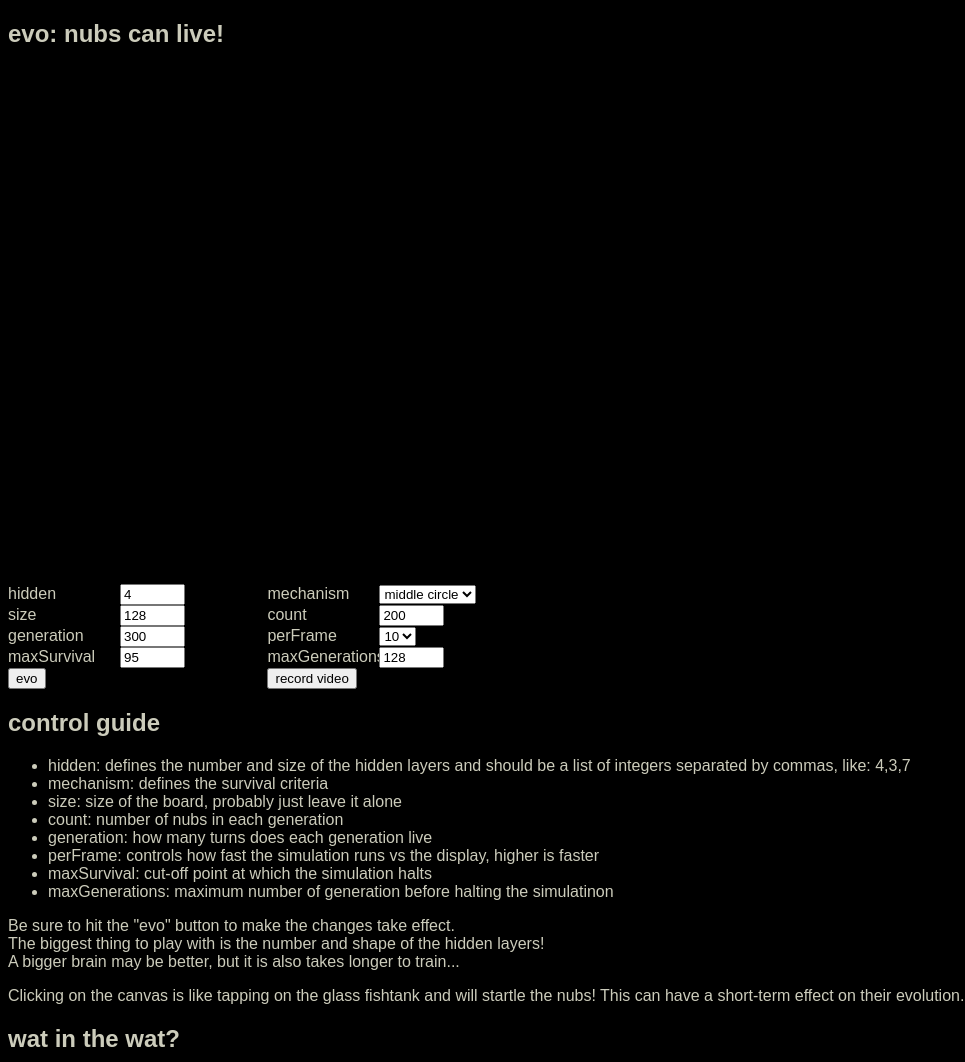
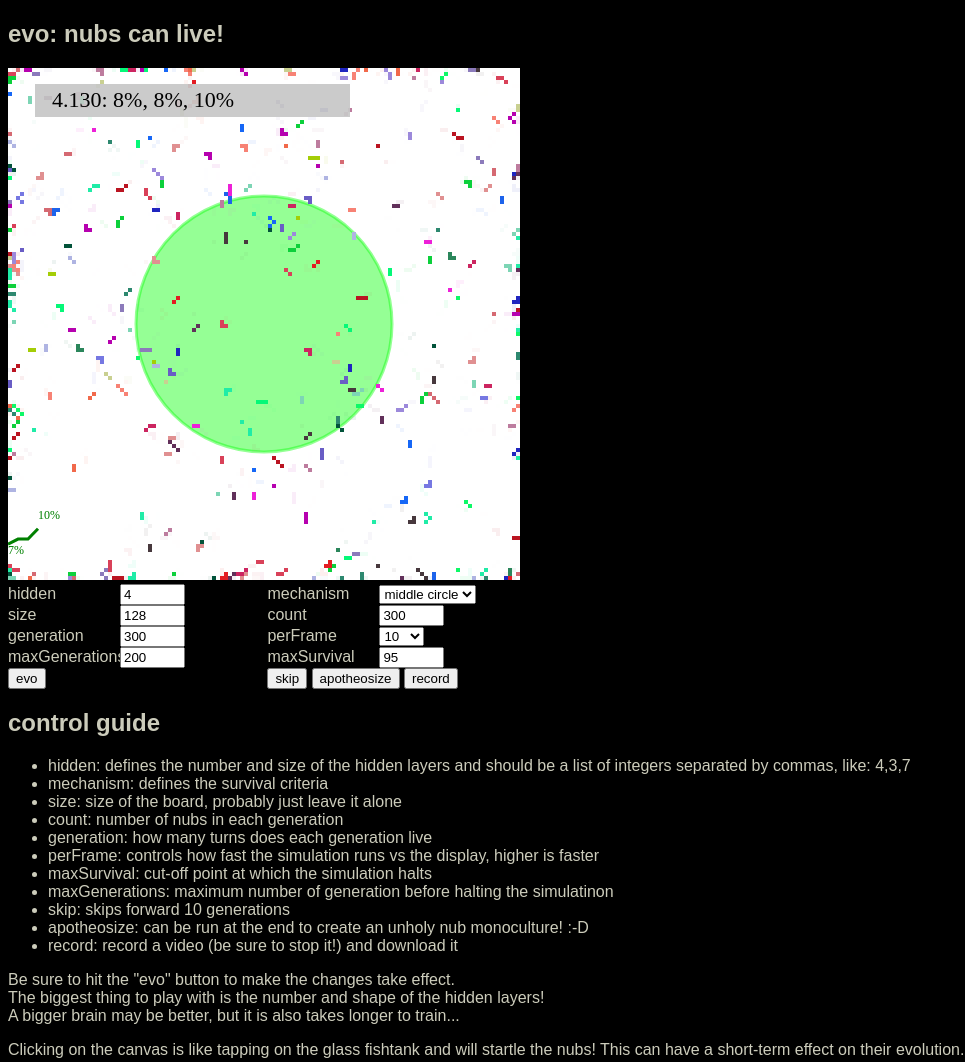
Before and after one commit to luckybit4755/i-can-has-neural-network, a website: page standalone/html/evo/evo.html in a window 1280 px wide. Shown: the top 1062 px of the page, without its empty margins (0-965 px from the left). Drawn offline with Linux system fonts and the light colour scheme.

Commit message:
in a word: apotheosis

```diff
--- a/standalone/html/evo/evo.html
+++ b/standalone/html/evo/evo.html
@@ -8,6 +8,7 @@
 
 		<link rel="stylesheet" type="text/css" href="css/evo.css">
 
+		<script type="text/javascript" src="js/Drawing.js"></script>
 		<script type="text/javascript" src="js/Demo.js"></script>
 		<script type="text/javascript" src="js/Evo.js"></script>
 		<script type="text/javascript" src="js/Nub.js"></script>
@@ -44,7 +45,7 @@
 			</div>
 			<div>
 				<span><label>size</label><input size="5" name="size" value="128"></input></span>
-				<span><label>count</label><input size="5" name="nubCount" value="200"></input></span>
+				<span><label>count</label><input size="5" name="nubCount" value="300"></input></span>
 			</div>
 			<div>
 				<span><label>generation</label><input size="5" name="generation" value="300"></input></span>
@@ -53,13 +54,19 @@
 					<option>4</option>
 					<option selected="lul">10</option>
 					<option>20</option>
+					<option>100</option>
+					<option>999</option>
 				</select></span>
 			</div>
+				<span><label>maxGenerations</label><input size="5" name="maxGenerations" value="200"></input></span>
 				<span><label>maxSurvival</label><input size="5" name="maxSurvival" value="95"></input></span>
-				<span><label>maxGenerations</label><input size="5" name="maxGenerations" value="128"></input></span>
 			<div>
 				<span><button name="evo">evo</button></span>
-				<span><button name="record">record video</button></span>
+				<span>
+					<button name="skip">skip</button>
+					<button name="apotheosize">apotheosize</button>
+					<button name="record">record</button>
+				</span>
 			</div>
 		</controls>
 
@@ -77,6 +84,9 @@
 				<li>perFrame: controls how fast the simulation runs vs the display, higher is faster</li>
 				<li>maxSurvival: cut-off point at which the simulation halts</li>
 				<li>maxGenerations: maximum number of generation before halting the simulatinon</li>
+				<li>skip: skips forward 10 generations</skip>
+				<li>apotheosize: can be run at the end to create an unholy nub monoculture! :-D</li>
+				<li>record: record a video (be sure to stop it!) and download it</li>
 			</ul>
 			<div>Be sure to hit the "evo" button to make the changes take effect.</div>
 			<div>The biggest thing to play with is the number and shape of the hidden layers!</div>
@@ -168,6 +178,13 @@
 			them scurrying!
 		</p>
 		<p>
+			Final take away:
+			<ol>
+				<li><a href="https://youtu.be/1qNeGSJaQ9Q?t=144">relatable</a></li>
+				<li><a href="https://youtu.be/-UJ9K8lMxPA?t=29">less chaotic</a></li>
+			</ol>
+		</p>
+		<p>
 			Inspired in large part by
 			<a href="https://www.youtube.com/user/davidrandallmiller">davidrandallmiller</a>'s
 			<a href="https://www.youtube.com/watch?v=N3tRFayqVtk">video</a>
--- a/standalone/html/evo/js/Demo.js
+++ b/standalone/html/evo/js/Demo.js
@@ -1,6 +1,6 @@
 /**
  *
- * Mostly handles ui junk
+ * Managed Evo instances and handles the ui tasks.
  *
  */
 class Demo {
@@ -12,44 +12,57 @@ class Demo {
 
 	controller() {
 		this.controls = this.controls();
+		this.evoButton();
+		this.skip();
+		this.apotheosize();
+		this.record();
+	}
 
+	/////////////////////////////////////////////////////////////////////////////
+
+	evoButton() {
 		const button = this.controls.get( 'evo' )();
 		button.addEventListener( 'click', () => {
 			try {
+				this.disable( button );
 				this.click()
+				this.enable( button );
 			} catch ( e ) {
 				console.log( e );
 				// TODO: warn the user...
 			}
 		});
 		button.click();
-
-		const recordCanvas = new RecordCanvas( this.evo.canvas );
-
-		const record = this.controls.get( 'record' )();
-		record.addEventListener( 'click', () => {
-			if ( record.recording ) {
-				recordCanvas.stop();
-				record.recording = false;
-				record.textContent = 'record video';
-			} else {
-				recordCanvas.start();
-				record.recording = true;
-				record.textContent = 'stop recording';
-			}
-		});
 	}
 
 	click() {
+		const values = this.getValues();
+
+		this.evo.configure(
+			values.get( 'hidden' ),
+			values.get( 'size' ),
+			values.get( 'nubCount' ),
+			values.get( 'generation' ),
+			values.get( 'mechanism' ),
+			values.get( 'iterationsPerFrame' )
+		);
+		this.evo.run();
+	}
+
+	// parsing and validation
+	getValues() {
 		const errors = [];
 
-		// parsing and validation
 		const values = new Map();
 		for ( const [key,get] of this.controls ) {
 			let value = get();
+
+			// skip the buttons
+			if ( 'object' === typeof( value ) ) {
+				continue;
+			}
+
 			switch ( key ) {
-				case 'record':
-				case 'evo': break;
 				case 'hidden':
 					const hidden = value
 						.replace( /[^0-9]+/g, ' ' ).replace( /\s\s*/, ' ' ).trim()
@@ -75,16 +88,60 @@ class Demo {
 			throw new Error( errors.join( '\n' ) );
 		}
 
-		this.evo.configure(
-			values.get( 'hidden' ),
-			values.get( 'size' ),
-			values.get( 'nubCount' ),
-			values.get( 'generation' ),
-			values.get( 'mechanism' ),
-			values.get( 'iterationsPerFrame' )
-		);
-		this.evo.run();
+		return values;
 	}
+
+	/////////////////////////////////////////////////////////////////////////////
+
+	skip() {
+		const skip = this.controls.get( 'skip' )();
+		skip.addEventListener( 'click', () => {
+			this.disable( skip );
+			this.evo.skip()
+			this.enable( skip );
+		});
+	}
+
+	/////////////////////////////////////////////////////////////////////////////
+
+	apotheosize() {
+		const apotheosize = this.controls.get( 'apotheosize' )();
+		apotheosize.addEventListener( 'click', () => {
+			this.disable( apotheosize );
+			this.evo.apotheosis();
+			this.enable( apotheosize );
+		});
+	}
+
+	/////////////////////////////////////////////////////////////////////////////
+
+	record()  {
+		const recordCanvas = new RecordCanvas( this.evo.canvas );
+		const record = this.controls.get( 'record' )();
+		record.addEventListener( 'click', () => {
+			if ( record.recording ) {
+				recordCanvas.stop();
+				record.recording = false;
+				record.textContent = 'record';
+			} else {
+				recordCanvas.start();
+				record.recording = true;
+				record.textContent = 'stop';
+			}
+		});
+	}
+
+	/////////////////////////////////////////////////////////////////////////////
+
+	disable( e ) {
+		e.setAttribute( 'disabled', 'x' );
+	}
+
+	enable( e ) {
+		e.removeAttribute( 'disabled' );
+	}
+
+	/////////////////////////////////////////////////////////////////////////////
 
 	controls() {
 		const controls = new Map();
--- a/standalone/html/evo/js/Drawing.js
+++ b/standalone/html/evo/js/Drawing.js
@@ -4,10 +4,23 @@
  *
  */
 class Drawing {
+
+	/////////////////////////////////////////////////////////////////////////////
+
+	static WHITE_A    = 'rgba(255,255,255,.93)';
+	static GREY_A     = 'rgba(200,200,200,.93)';
+	static GREY       = 'rgb(200,200,200)';
+	static LIGHT_GREY = 'rgb(222,222,222)';
+
+	static FONT       = '22px Comic-Sans';
+	static SMALL_FONT = '12px Comic-Sans';
+
+	/////////////////////////////////////////////////////////////////////////////
+
 	constructor( canvas = null ) {
 		this.canvas = canvas || document.getElementsByTagName( 'canvas' )[ 0 ];
 		this.context = this.canvas.getContext( '2d' );
-		this.context.font = '22px Comic-Sans';
+		this.context.font = Drawing.FONT;
 
 		this.w = parseInt( this.canvas.width );
 		this.h = parseInt( this.canvas.height );
@@ -23,12 +36,12 @@ class Drawing {
 
 	/////////////////////////////////////////////////////////////////////////////
 
-	clear( color = 'rgba(255,255,255,.66)' ) {
+	clear( color = Drawing.WHITE_A ) {
 		this.context.fillStyle = color;
 		this.fillRect();
 	}
 
-	drawGraph( counts, done = false, w = 10, color = 'green', lineWidth = 3, font = '12px Comic-Sans' ) {
+	drawGraph( counts, done = false, w = 10, color = 'green', lineWidth = 3, font = Drawing.SMALL_FONT ) {
 		this.context.lineWidth = lineWidth;
 		this.context.strokeStyle = color;
 
@@ -84,29 +97,33 @@ class Drawing {
 		return this.h - this.h * v / 100;
 	}
 
-	drawLegend( iteration, generation, survivalCounts, count, sarnathCounter ) {
-		this.context.fillStyle = 'lightgray'
-		this.fillRect(20,1,280,24);
+	drawLegend( iteration, generation, counts, count, sarnathCounter ) {
+		const x = 33;
+		const y = 39;
+		const toShow = 3;
 
-		const g = Math.floor( iteration / generation );
-		let i = '' + iteration % generation;
-		while ( i.length < 3 ) i = `0${i}`;
+		const g = Util.padLeft( '' + Math.floor( iteration / generation ), 3, ' ' );
+		const i = Util.padLeft( '' + iteration % generation );
+		const legend = `${g}.${i}${this.percentArray( counts, toShow )}`;
 
-		const sg = `${g}.${i}`;
-		const sc = survivalCounts.length
-			? `: ${survivalCounts.slice(-3).map( p=>`${p}%`).join( ', ' )}`
-			: '';
-		const m = `${sg}${sc}`;
+		this.context.fillStyle = Drawing.GREY_A;
+		this.fillRect( x-6 , y-23, (3+1+3+1+1+toShow*4) * 15, 33 );
 
 		this.context.fillStyle = 'black';
-		this.fillText( m, 22, 22 );
+		this.fillText( legend, x, y );
 
 		if ( sarnathCounter > -1 ) {
 			this.context.fillStyle = 'red';
-			const last = survivalCounts[ survivalCounts.length - 1 ];
-			const s = `${last} of ${count} survived`;
-			this.fillText( s, this.w * .30, this.h * .88 );
+			const last = counts[ counts.length - 1 ];
+			const sarnath = `${last} of ${count} survived`;
+			this.fillText( sarnath, this.w * .30, this.h * .88 );
 		}
+	}
+
+	percentArray( counts, toShow = 3 ) {
+		return counts.length
+			? `: ${counts.slice(-toShow).map( p=>`${p}%`).join( ', ' )}`
+			: '';
 	}
 
 	drawNubs( nubs ) {
@@ -124,7 +141,7 @@ class Drawing {
 		const s = p ? this.scale * .499 : this.scale;
 
 		this.context.strokeStyle = this.context.fillStyle = nub.dead
-			? ( Util.r1() < 0 ? 'rgb(200,200,200)' : 'rgb(222,222,222)' )
+			? ( Util.r1() < 0 ? Drawing.GREY : Drawing.LIGHT_GREY )
 			: nub.color;
 
 		p > 0 ? this.fillArc( x, y, s ) : this.fillRect( x, y, s, s );
@@ -155,7 +172,7 @@ class Drawing {
 	}
 
 	drawFinalState( nubs, counts, iteration, generation, sarnathCounter, done = false ) {
-		this.clear( 'rgba(255,255,255,.93)' );
+		this.clear( Drawing.WHITE_A );
 		this.drawMechanism();
 		this.drawNubs( nubs );
 		this.drawGraph( counts, done );
--- a/standalone/html/evo/js/Evo.js
+++ b/standalone/html/evo/js/Evo.js
@@ -55,6 +55,8 @@ class Evo extends Drawing {
 		this.sarnathCounter = 0;
 		this.iteration = 0;
 		this.paused = 0;
+
+		this.apotheosized = false;
 
 		// here they are!
 		this.nubs = new Array( this.nubCount ).fill( 0 ).map( _=>new Nub( hidden ) );
@@ -127,7 +129,7 @@ class Evo extends Drawing {
 				} else {
 					this.paused = this.fps;
 				}
-				this.drawFinalState( this.nubs, this.survivalCounts );
+				this.drawFinalState();
 				break;
 			}
 		}
@@ -233,6 +235,26 @@ class Evo extends Drawing {
 		this.placeNubs();
 	}
 
+	// where the mantle of godhood descends there too we find madness!
+	apotheosis() {
+		if ( !this.done ) {
+			return console.log( 'it is too soon...' );
+		}
+		if ( this.apotheosized ) {
+			return console.log( 'the refulgent is among us!' );
+		}
+
+		const theRefulgent = this.nubs[ 0 ];
+		this.nubs.forEach( (nub,i) => i ? theRefulgent.abomination( nub ) : nub );
+		theRefulgent.scale( this.nubs.length );
+		this.nubs.forEach( (nub,i) => this.nubs[ i ] = i ? theRefulgent.clone() : theRefulgent );
+		this.placeNubs();
+
+		console.log( 'praise him!', JSON.stringify( theRefulgent.getBrain() ) );
+	}
+
+	/////////////////////////////////////////////////////////////////////////////
+
 	nextFrame() {
 		if ( this.timeout ) {
 			clearTimeout( this.timeout );
@@ -242,7 +264,11 @@ class Evo extends Drawing {
 
 	finalAnalyse() {
 		this.printFinalState();
-		this.drawFinalState( this.nubs, this.survivalCounts, this.iteration, this.generation, this.sarnathCounter, this.done );
+		this.drawFinalState();
+	}
+
+	drawFinalState() {
+		super.drawFinalState( this.nubs, this.survivalCounts, this.iteration, this.generation, this.sarnathCounter, this.done );
 	}
 
 	printFinalState() {
--- a/standalone/html/evo/js/Nub.js
+++ b/standalone/html/evo/js/Nub.js
@@ -6,7 +6,10 @@
  */
 class Nub {
 	static INPUT_SOURCE_COUNT = 15;
-	static OUTPUT_COUNT = 8 + 1; // compass rose
+
+	static OUTPUT_CLOCK   = 8 + 0;
+	static OUTPUT_IMPULSE = 8 + 1;
+	static OUTPUT_COUNT   = 8 + 2; // compass rose, clock, impulseM
 
 	constructor( hiddenCount = null ) {
 		this.age = 0;
@@ -23,6 +26,7 @@ class Nub {
 
 	createBrain( hiddenCount = null ) {
 		this.clock = Util.r1();
+		this.impulseM = Util.r1();
 
 		this.layers = new Array();
 
@@ -57,6 +61,10 @@ class Nub {
 
 		this.biases = Util.randomDupe( this.layers );
 		this.memory = Util.randomDupe( this.layers );
+	}
+
+	clone() {
+		return this.rut( this, 0 ); // go on and ...
 	}
 
 	move( evo ) {
@@ -156,7 +164,7 @@ class Nub {
 
 	react( board ) {
 	   	// this .001 is just made up
-		this.clock = Math.tanh( this.clock + this.outputs[ 8 ] * .001 );
+		this.clock = Math.tanh( this.clock + this.outputs[ Nub.OUTPUT_CLOCK ] * .001 );
 
 		const impulse = this.impulse();
 
@@ -175,8 +183,17 @@ class Nub {
 
 	// there are a lot of fun ideas to play with here...
 	impulse() {
-		const impulse = this.impulse2();
-		return impulse;
+		const i = Util.toOne( this.outputs[ Nub.OUTPUT_IMPULSE ] );
+		const v = 1 - i;
+
+		const i1 = this.impulse1();
+		const i2 = this.impulse2();
+
+		// FIXME: how to linearly interpolate 3 values :-(
+		return [
+			Math.round( i * i1[ 0 ] + v * i2[ 0 ] ),
+			Math.round( i * i1[ 1 ] + v * i2[ 1 ] )
+		];
 	}
 
 	// same as impulse0 but more legible
@@ -233,6 +250,7 @@ class Nub {
 		const kid = new Nub( this.hiddenCount );
 
 		kid.clock = this.dnaValue( kid.clock, this.clock, that.clock );
+		kid.impulseM = this.dnaValue( kid.impulseM, this.impulseM, that.impulseM );
 
 		this.layers.forEach( (thisLayer,i) => {
 			this.dna( kid.layers[ i ], thisLayer, that.layers[ i ], mutationRate );
@@ -263,6 +281,55 @@ class Nub {
 	dnaValue( kid, dad, mom, mutationRate ) {
 		return ( Math.random() < mutationRate ) ? kid
 			: Math.random() < .5 ? mom : dad;
+	}
+
+	/////////////////////////////////////////////////////////////////////////////
+
+	abomination( that ) {
+		this.clock    += that.clock;
+		this.impulseM += that.impulseM;
+
+		this.layers.forEach( (thisLayer,i) => {
+			this.merge( thisLayer, that.layers[ i ] );
+			this.merge( this.biases[ i ], that.biases[ i ] );
+			this.merge( this.memory[ i ], that.memory[ i ] );
+		});
+
+		this.weights.forEach( (thisWeight,i) => {
+			const thatWeight = that.weights[ i ];
+			thisWeight.forEach( (thisRow,j) => {
+				this.merge( thisRow, thatWeight[ j ] );
+			});
+		});
+
+		return this;
+	}
+
+	merge( a,b ) {
+		a.forEach( (_,i) => a[ i ] += b[ i ] );
+	}
+
+	scale( count ) {
+		this.clock    /= count;
+		this.impulseM /= count;
+
+		this.layers.forEach( (thisLayer,i) => {
+			this.scaleA( thisLayer, count );
+			this.scaleA( this.biases[ i ], count );
+			this.scaleA( this.memory[ i ], count );
+		});
+
+		this.weights.forEach( (thisWeight,i) => {
+			thisWeight.forEach( (thisRow,j) => {
+				this.scaleA( thisRow, count );
+			});
+		});
+
+		return this;
+	}
+
+	scaleA( a, count ) {
+		a.forEach( (_,i) => a[ i ] /= count );
 	}
 
 	/////////////////////////////////////////////////////////////////////////////
@@ -313,7 +380,7 @@ class Nub {
 	/////////////////////////////////////////////////////////////////////////////
 	// bit of friendly brain surgery between friends :-P
 
-	static STATE = 'clock hiddenCount layers biases memory weights'.split( ' ' );
+	static STATE = 'clock impulseM hiddenCount layers biases memory weights'.split( ' ' );
 
 	getBrain() {
 		return Util.copyKeys( Nub.STATE, this );
--- a/standalone/html/evo/js/Util.js
+++ b/standalone/html/evo/js/Util.js
@@ -30,6 +30,11 @@ class Util {
 		return 2 * v - 1;
 	}
 
+	// convert [-1:+1] to [0:1]
+	static toOne( v ) {
+		return Math.max( 0, Math.min( 1, .5 * v + 1 ) );
+	}
+
 	static pmMinMax( a ) {
 		a.forEach( (v,i) => a[ i ] = Math.round( Math.max( -1, Math.min( 1, v ) ) ) );
 		return a;
@@ -44,4 +49,9 @@ class Util {
 		keys.forEach( key => target[ key ] = source[ key ] );
 		return target;
 	}
+
+	static padLeft( s, l = 3, c = '0' ) {
+        while ( s.length < l ) s = `${c}${s}`;
+		return s;
+	}
 };
```
